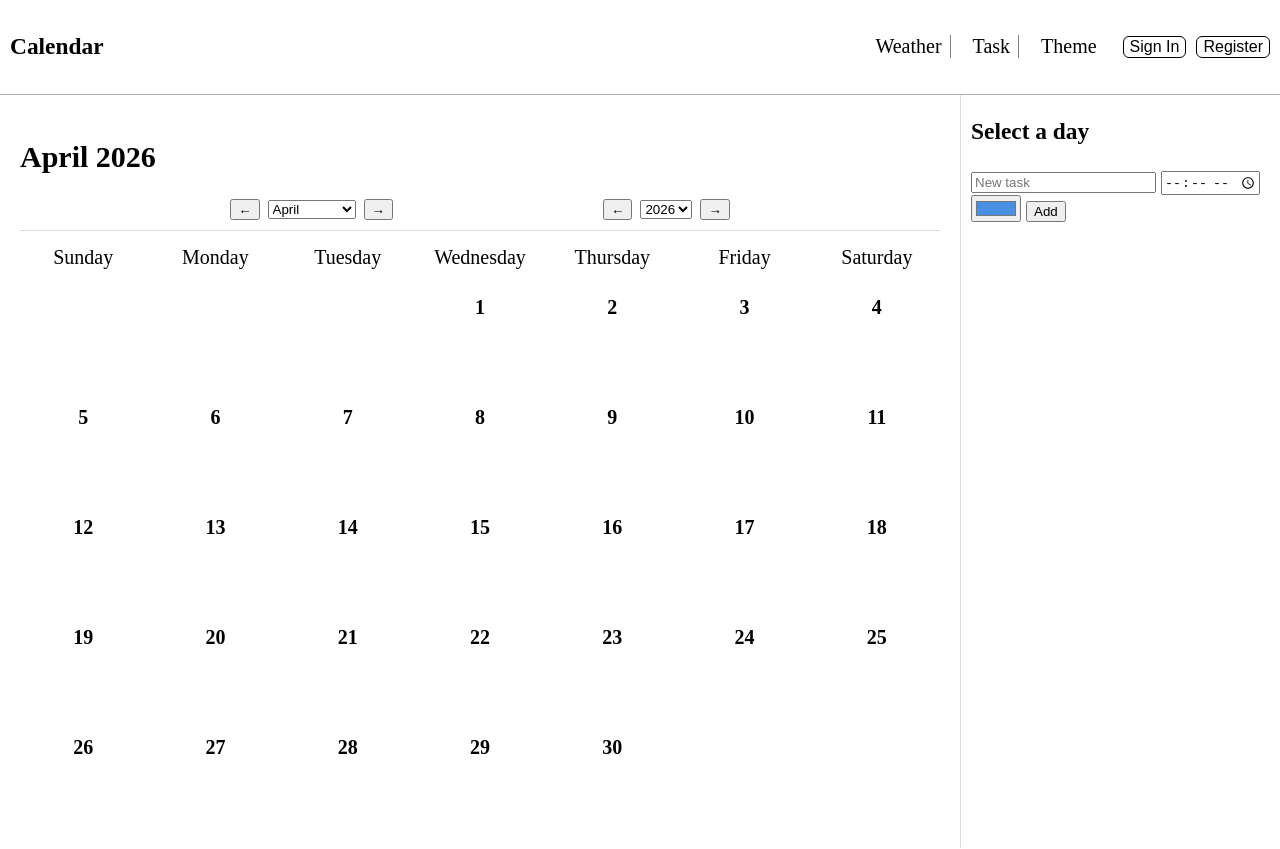
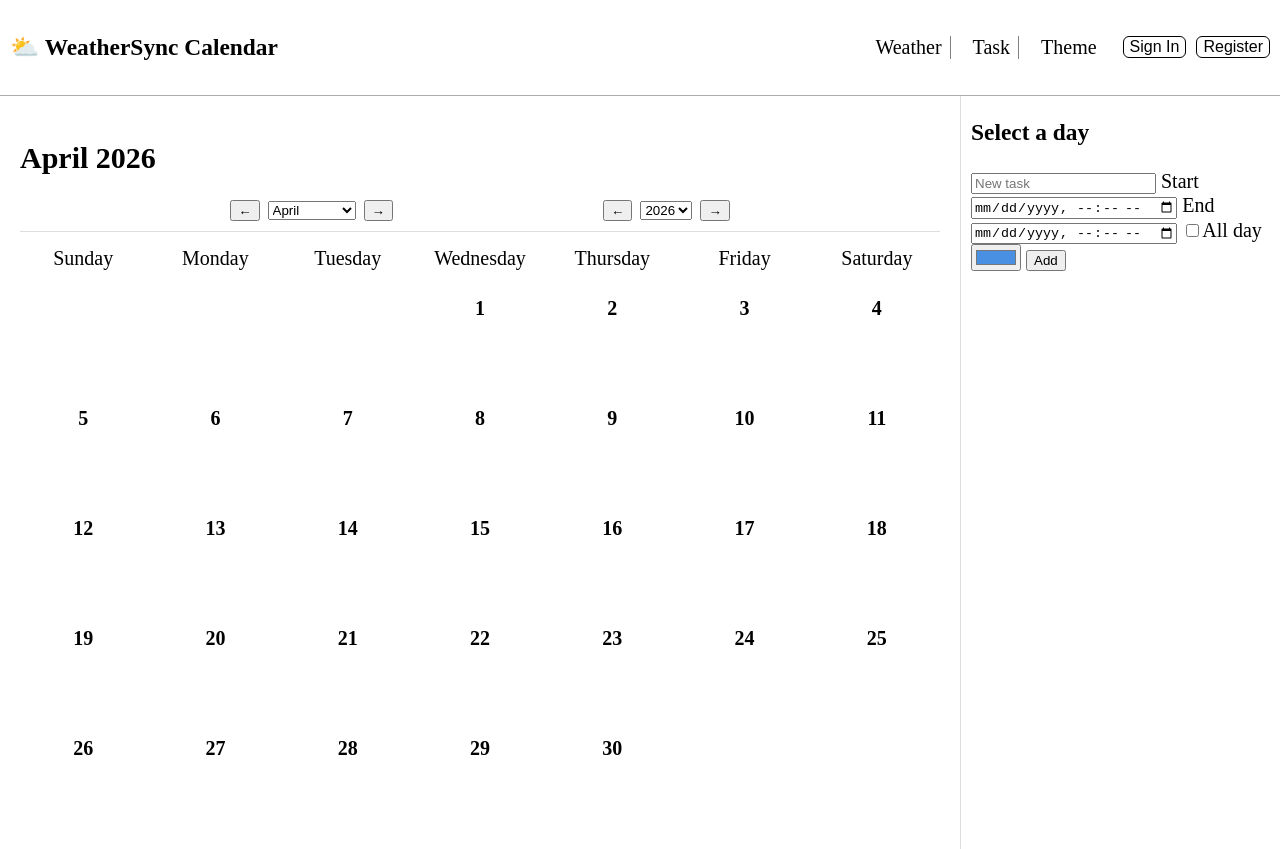
Before and after one commit to GoodNews-11/CS321-Calendar-Project, a plain HTML site: page client/index.html in a window 1280 px wide. Drawn offline with Linux system fonts and the light colour scheme.

Commit message:
Add task time-input UI and updated title

```diff
--- a/client/index.html
+++ b/client/index.html
@@ -3,14 +3,14 @@
 
 <head>
     <meta charset="UTF-8">
-    <title>Calendar</title>
+    <title>WeatherSync Calendar</title>
     <link rel="stylesheet" href="style.css">
 </head>
 
 <body>
 
     <header>
-        <h3>Calendar</h3>
+        <h3 id="app-title"><span class="app-icon">⛅</span> WeatherSync Calendar</h3>
 
         <div id="choice-banner">
             <span onclick="showWeather()">Weather</span>
@@ -59,7 +59,15 @@
                 <h3 id="selectedDateTitle">Select a day</h3>
 
                 <input id="taskInput" placeholder="New task">
-                <input type="time" id="reminderTime">
+                <label class="time-label">Start
+                    <input type="datetime-local" id="startTime">
+                </label>
+                <label class="time-label">End
+                    <input type="datetime-local" id="endTime">
+                </label>
+                <label class="allday-label">
+                    <input type="checkbox" id="allDayCheck" onchange="toggleAllDay()">All day
+                </label>
                 <input type="color" id="colorPicker" value="#4a90e2">
                 <button onclick="addTask()">Add</button>
 
```
